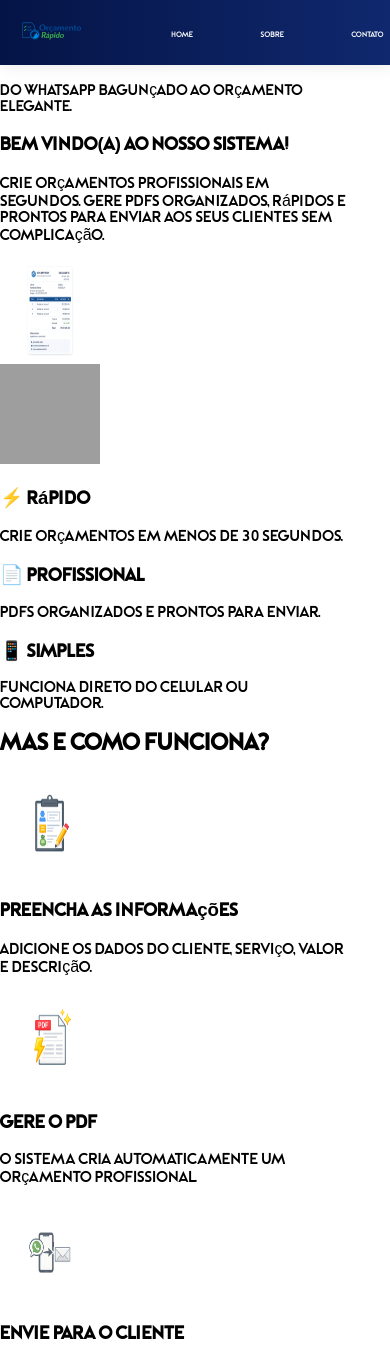
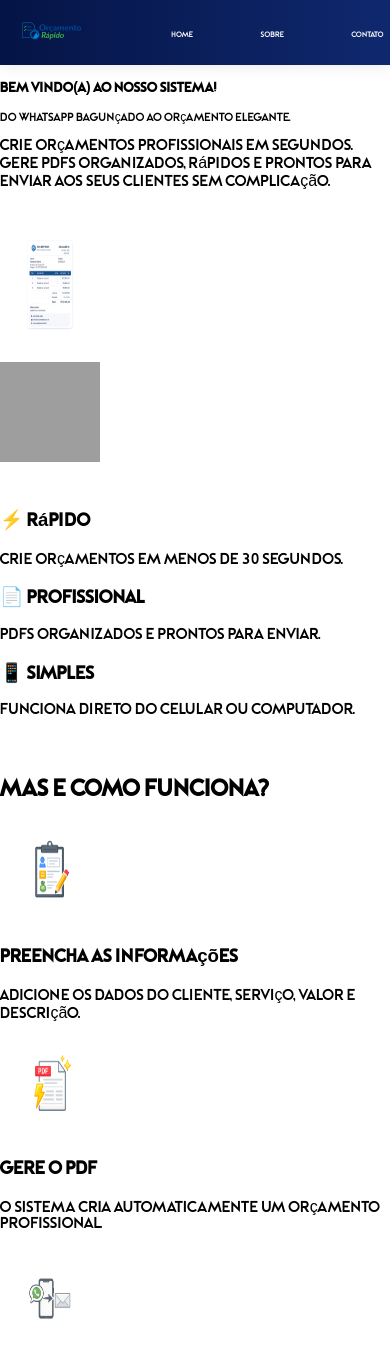
Before and after one commit to nathalidev/estudos_python, a Flask app: page / in a window 390 px wide. Shown: the top 1347 px of the page. Run offline with Flask 3, Linux system fonts and the light colour scheme; grey boxes are pictures that could not be loaded.

Commit message:
atualiza estilos do header e do main, adiciona conteúdo descritivo e ajusta layout responsivo

```diff
--- a/projeto_pratica/static/css/style.css
+++ b/projeto_pratica/static/css/style.css
@@ -10,7 +10,13 @@ body {
 }
 
 header{
-    font-size: clamp(12px, 4vw, 4rem);
+    font-size: clamp(12px, 2vw, 2rem);
+    align-self: center;
+    width: 30%;
+}
+
+.provisorio{
+    font-size: 1rem;
 }
 
 nav{
@@ -33,6 +39,17 @@ nav{
 main {
     /* margin-left: 12%; */
     width: 90%;
+    display:flex;
+    flex-direction:row;
+    align-items: flex-start;
+    gap: 2rem;
+}
+
+.conteudo-main{
+    flex: 1;
+    display: flex;
+    flex-direction: column;
+    gap: 1.5rem;
 }
 
 a{
@@ -65,7 +82,7 @@ img{
     width: 100px;
 }
 
-.imagem-principal{
+.imagem_principal{
     display: inline-block;
     right: 1;
     flex-direction: column;
@@ -112,6 +129,17 @@ img{
         flex-direction: column;
     }
 
+    main{
+        width: 100%;
+        flex-direction: column;
+    }
+
+    header,
+    .conteudo-main{
+        width: 100%;
+        flex: none;
+    }
+
     a{
         color: white;
     }
--- a/projeto_pratica/templates/index.html
+++ b/projeto_pratica/templates/index.html
@@ -19,13 +19,11 @@
 
     <main>
         <header>
+            <h3>Bem vindo(a) ao nosso sistema!</h3>
             <p>Do WhatsApp bagunçado ao orçamento elegante.</p>
+            <p><span class="provisorio">Crie orçamentos profissionais em segundos. Gere PDFs organizados, rápidos e prontos para enviar aos seus clientes sem complicação.</span></p>
         </header>
-        <section class="secao_site" id="secao_titulo">
-            <h3>Bem vindo(a) ao nosso sistema!</h3>
-            <p>Crie orçamentos profissionais em segundos. Gere PDFs organizados, rápidos e prontos para enviar aos seus clientes sem complicação.</p>
-        </section>
-
+        <div class="conteudo-main">
             <div class="imagem_principal">
                 <img id="orcamento_imagem" src="{{ url_for('static', filename='images/orcamento_imagem.png') }}" alt="Exemplo de Orçamento">
             </div>
@@ -80,6 +78,7 @@
                 <p>© 2026 Orçamento Rápido</p>
 
             </footer>
+        </div>
     </main>
 </body>
 </html>
```
Lines whose indentation alone changed are shown as unchanged.
